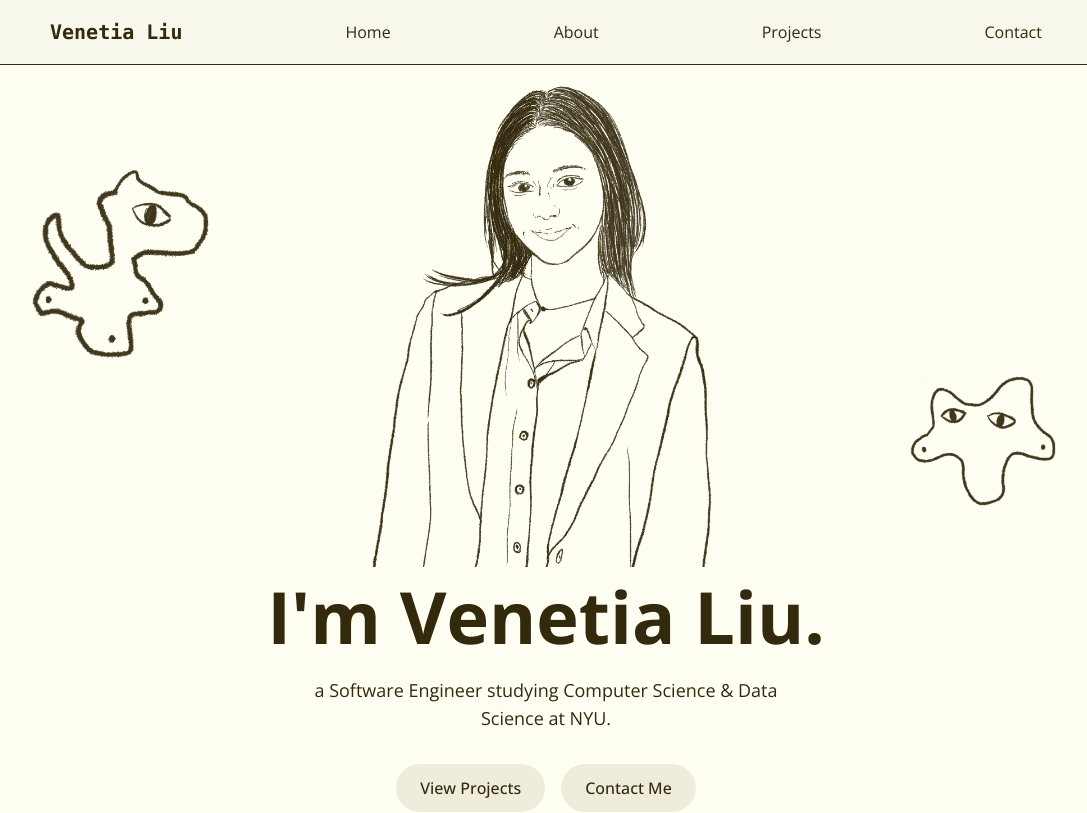
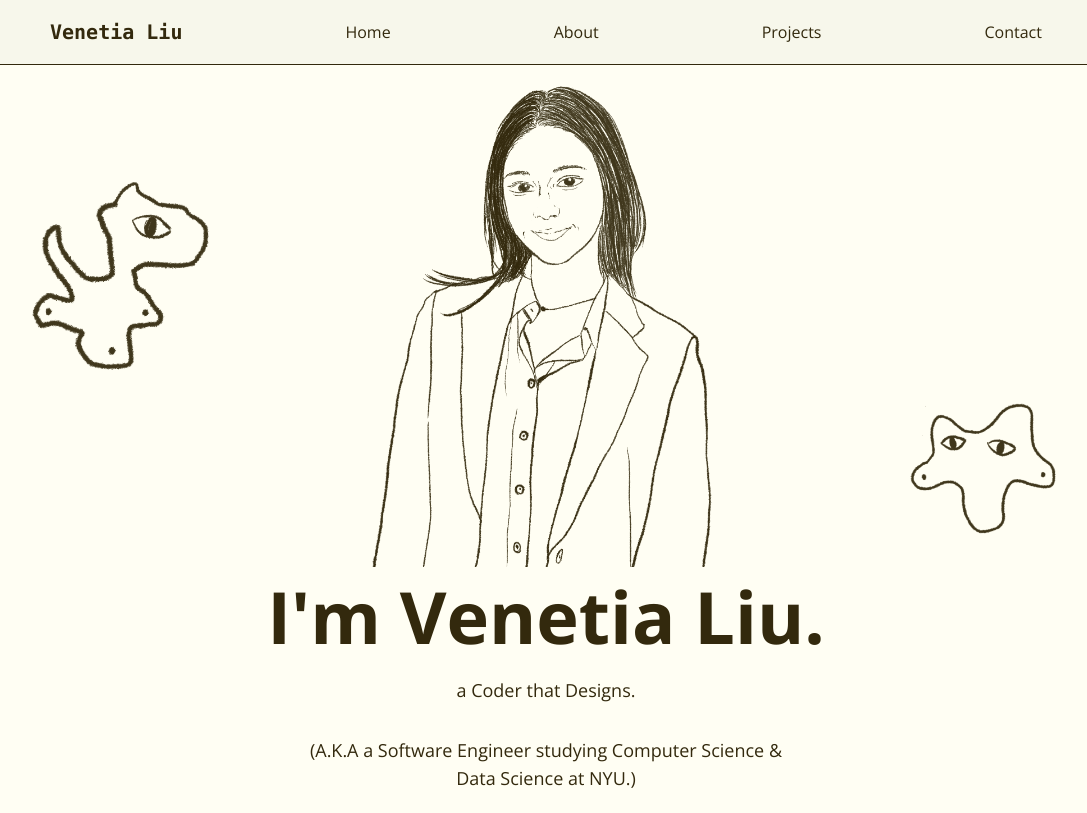
Before and after one commit to venetialiu/venetialiu, a React (Vite) app: page / in a window 1280 px wide. Shown: the top 813 px of the page, without its empty margins (94-1181 px from the left). Built offline with nearby package versions, Linux system fonts and the light colour scheme.

Commit message:
Update Introduction

```diff
--- a/src/components/sections/Home.jsx
+++ b/src/components/sections/Home.jsx
@@ -21,7 +21,10 @@ export const Home = () => {
                         </h1>
 
                         <p className="text-lg mb-8 max-w-lg mx-auto">
-                            a Software Engineer studying Computer Science & Data Science at NYU.
+                            a Coder that Designs.
+                        </p>
+                        <p className="text-lg mb-8 max-w-lg mx-auto">
+                            (A.K.A a Software Engineer studying Computer Science & Data Science at NYU.)
                         </p>
                         <div className="flex justify-center space-x-4">
                             <a href="#projects" className="bg-[#EEEDDC] py-3 px-6 rounded-full font-medium transition relative overflow-hidden hover:-translate-y-0.5 hover:shadow-[0_0_15px_rgba(51, 41, 13, 0.4)]">
```
